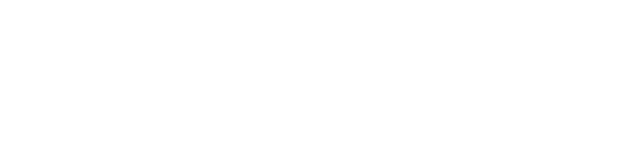
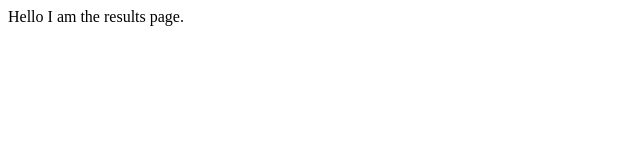
Before and after one commit to happpyier/image--search, a website: page searchresults.html in a window 1280 px wide. Shown: the whole page, without its empty margins (0-640 px from the left). Drawn offline with Linux system fonts and the light colour scheme.

Commit message:
From Work Still setting up...Sorta

```diff
--- a/index.js
+++ b/index.js
@@ -20,7 +20,7 @@ app.get('/:id', function(request, response) {
   var parameters1 = JSON.stringify(request.params);
   var parameters2 = JSON.stringify(request.query);
   response.sendFile(path.join(__dirname+'/searchresults.html'));
-  response.send('This is the search page.<br/>Your query is <br/>'+parameters1+' '+parameters2);
+  //response.send('This is the search page.<br/>Your query is <br/>'+parameters1+' '+parameters2);
 });
 app.listen(app.get('port'), function() {
   console.log('Node app is running on port', app.get('port'));
--- a/searchresults.html
+++ b/searchresults.html
@@ -25,6 +25,9 @@
 			<p>
 				<gcse:search></gcse:search>
 			</p>
+			<p>
+				Hello I am the results page.
+			</p>
 		</div>
 	</body>
 </html>
```
